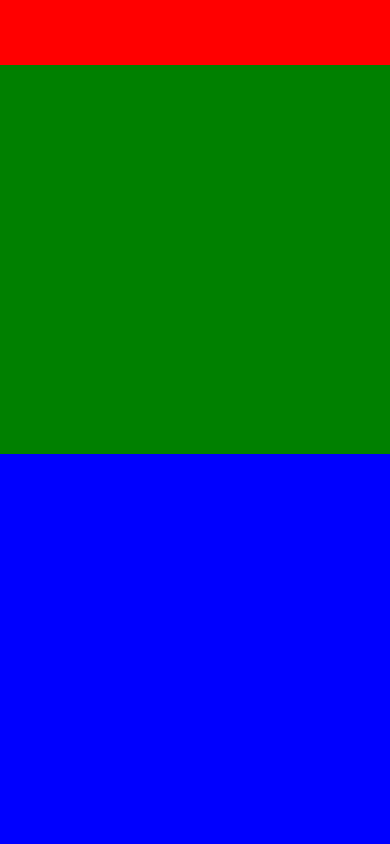
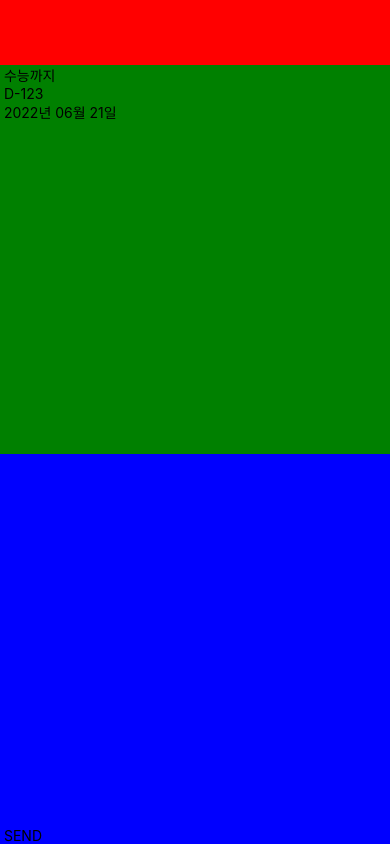
Before and after one commit to KangSuzy/react-native-practice, a React Native app: screen / in a window 390 px wide. Built offline with nearby package versions, Linux system fonts and the light colour scheme.

Commit message:
레이아웃 구성 : Dday & chat Component

```diff
--- a/App.js
+++ b/App.js
@@ -1,6 +1,6 @@
 //App.js
 import React from 'react';
-import { StyleSheet, Text, View, Image, TextInput, TouchableOpacity } from 'react-native';
+import { StyleSheet, Text, View, Image, TextInput, TouchableOpacity, ScrollView } from 'react-native';
 
 
 export default class App extends React.Component {
@@ -15,11 +15,19 @@ export default class App extends React.Component {
         </View>
 
         <View style={styles.ddayView}>
-
+        <Text> 수능까지 </Text>
+        <Text> D-123 </Text>
+        <Text> 2022년 06월 21일 </Text>
         </View>
 
         <View style={styles.chatView}>
+        <ScrollView>
 
+        </ScrollView>
+        <TextInput/>
+        <TouchableOpacity>
+            <Text> SEND </Text>
+        </TouchableOpacity>
         </View>
       </View>
     );
```
